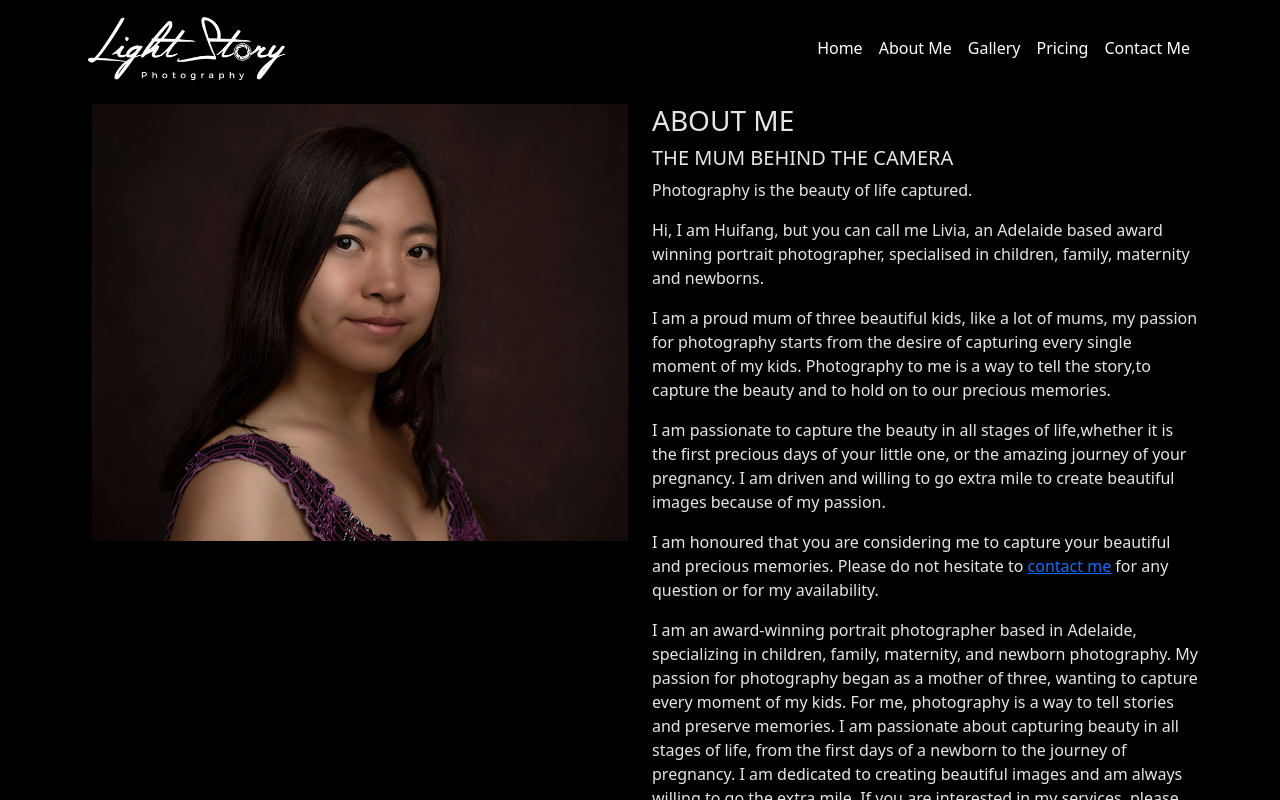
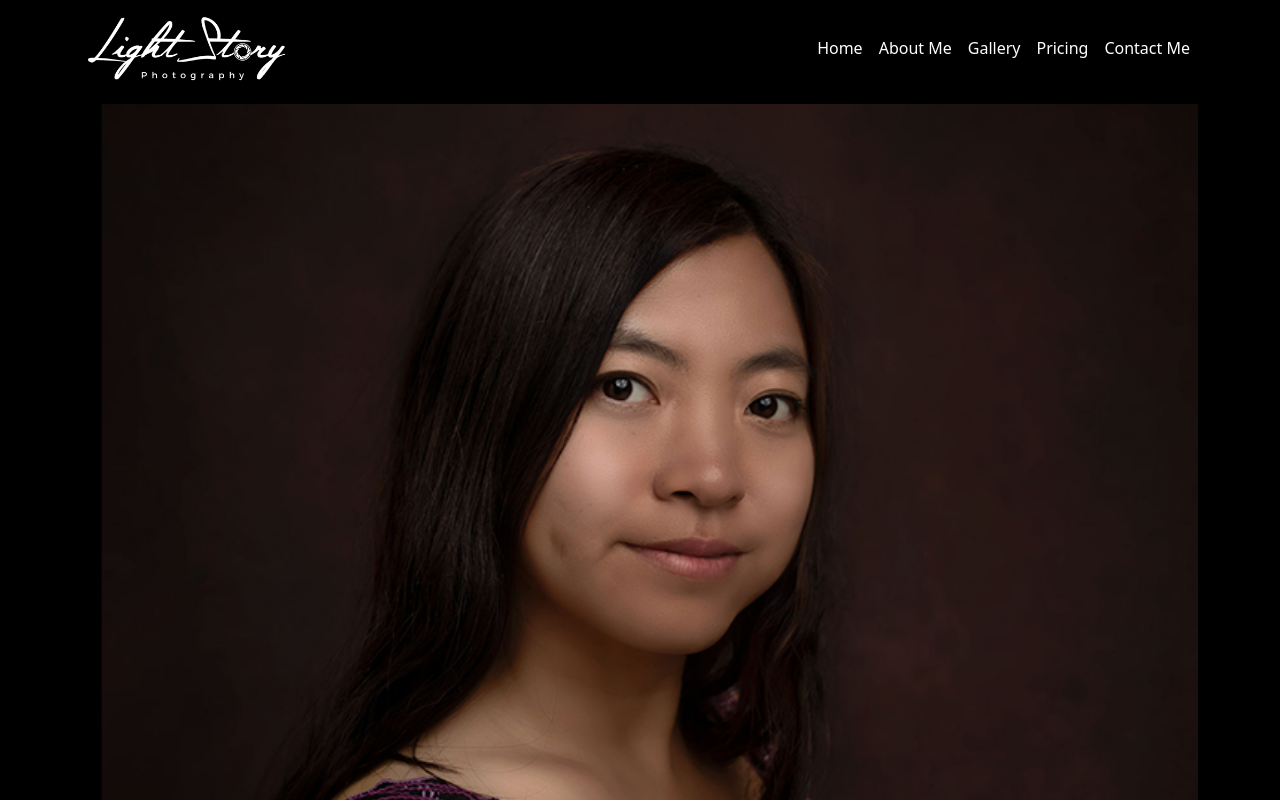
Before and after one commit to huifang719/lightstory, a React (Create React App) app: page /about in a window 1280 px wide. Shown: the top 800 px of the page. Built offline with nearby package versions, Linux system fonts and the light colour scheme.

Commit message:
scroll animation on about me

```diff
--- a/src/components/AboutMe.js
+++ b/src/components/AboutMe.js
@@ -1,26 +1,49 @@
-import React from 'react';
-import { Col, Container, Row, Image } from 'react-bootstrap';
+import React, { useEffect } from 'react';
+import { Container, Row, Image } from 'react-bootstrap';
+import { motion, useAnimation } from 'framer-motion';
+import { useInView } from 'react-intersection-observer';
 import profile from './image/profile.png';
 
 const AboutMe = () => {
+  const boxVariant = {
+    visible: { opacity: 1, scale: 1, y: 0, transition: { duration: 0.5 } },
+    hidden: { opacity: 0, scale: 0, y: 30 },
+  };
+  const control = useAnimation();
+  const [ref, inView] = useInView();
+
+  useEffect(() => {
+    if (inView) {
+      control.start('visible');
+    } else {
+      control.start('hidden');
+    }
+  }, [control, inView]);
   return (
     <Container>
-      <Row>
-        <Col xs={12} lg={6} md={6} className="mb-2">
-          <Image fluid src={profile} />
-        </Col>
-        <Col xs={12} lg={6} md={6}>
+      <Row className="mb-2">
+        <Image fluid src={profile} />
+      </Row>
+      <Row className="mb-2">
+        <motion.div
+          xs={12}
+          lg={6}
+          md={6}
+          ref={ref}
+          variants={boxVariant}
+          initial="hidden"
+          animate={control}
+        >
           <h3>ABOUT ME</h3>
           <h5>THE MUM BEHIND THE CAMERA</h5>
           <blockquote>
             <p>Photography is the beauty of life captured.</p>
           </blockquote>
-          <p>Hi, I am Huifang, but you can call me Livia, an Adelaide based award winning portrait photographer, specialised in children, family, maternity and newborns. </p>
-          <p>I am a proud mum of three beautiful kids, like a lot of mums, my passion for photography starts from the desire of capturing every single moment of my kids. Photography to me is a way to tell the story,to capture the beauty and to hold on to our precious memories. </p>
-          <p>I am passionate to capture the beauty in all stages of life,whether it is the first precious days of your little one, or the amazing journey of your pregnancy. I am driven and willing to go extra mile to create beautiful images because of my passion. </p>
-          <p>I am honoured that you are considering me to capture your beautiful and precious memories. Please do not hesitate to   <a href="/contact">contact me</a> for any question or for my availability.</p>
-          <p>I am an award-winning portrait photographer based in Adelaide, specializing in children, family, maternity, and newborn photography. My passion for photography began as a mother of three, wanting to capture every moment of my kids. For me, photography is a way to tell stories and preserve memories. I am passionate about capturing beauty in all stages of life, from the first days of a newborn to the journey of pregnancy. I am dedicated to creating beautiful images and am always willing to go the extra mile. If you are interested in my services, please do not hesitate to reach out for any questions or to check my availability.</p>
-        </Col>
+
+          <p>Hi, I am Liva, an award-winning portrait photographer based in Adelaide, specializing in children, family, maternity, and newborn photography.</p>
+          <p>My passion for photography began as a mother of three, wanting to capture every moment of my kids. For me, photography is a way to tell stories and preserve memories. I am dedicated to creating beautiful images and am always willing to go the extra mile.</p>
+          <p>I am honoured that you are considering me to capture your beautiful and precious memories, please do not hesitate to <a href="/contact">contact me</a> for any questions or to check my availability.</p>
+        </motion.div>
       </Row>
     </Container>
   );
--- a/src/components/Awards.js
+++ b/src/components/Awards.js
@@ -49,6 +49,7 @@ const Awards = () => {
 
   return (
     <Container fluid>
+      <h3>Awards</h3>
       <Slider {...settings}>
         {AwardsImg.map((img, index) =>
           <Image src={img} style={{ height: '300px' }} key={index} />)}
--- a/src/components/Home.js
+++ b/src/components/Home.js
@@ -2,11 +2,13 @@ import React from 'react';
 import Showcase from './Showcase';
 import Awards from './Awards';
 import Testmonials from './Testmonials';
+import AboutMe from './AboutMe';
 
 const Home = () => {
   return (
     <>
       <Showcase />
+      <AboutMe />
       <Awards />
       <Testmonials />
     </>
```
